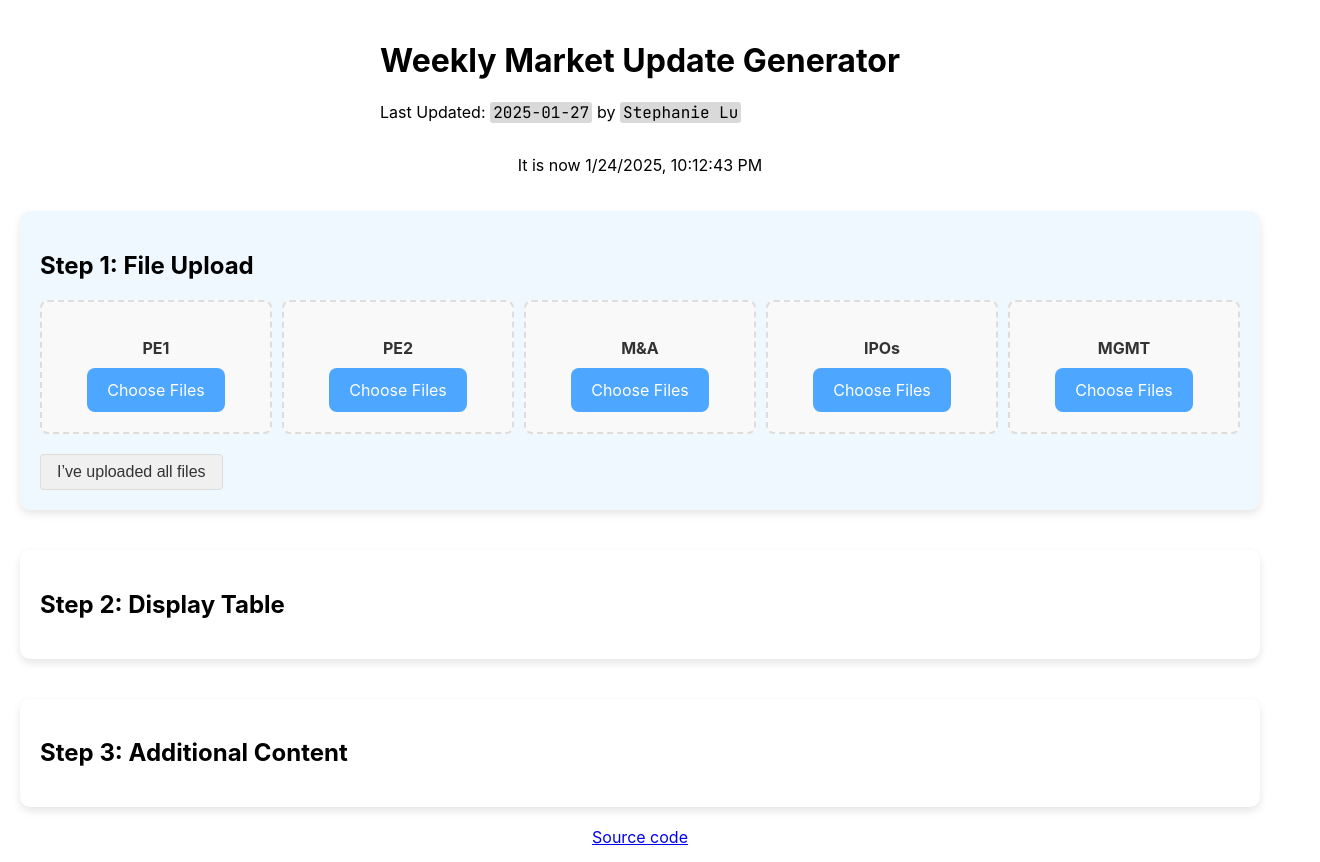
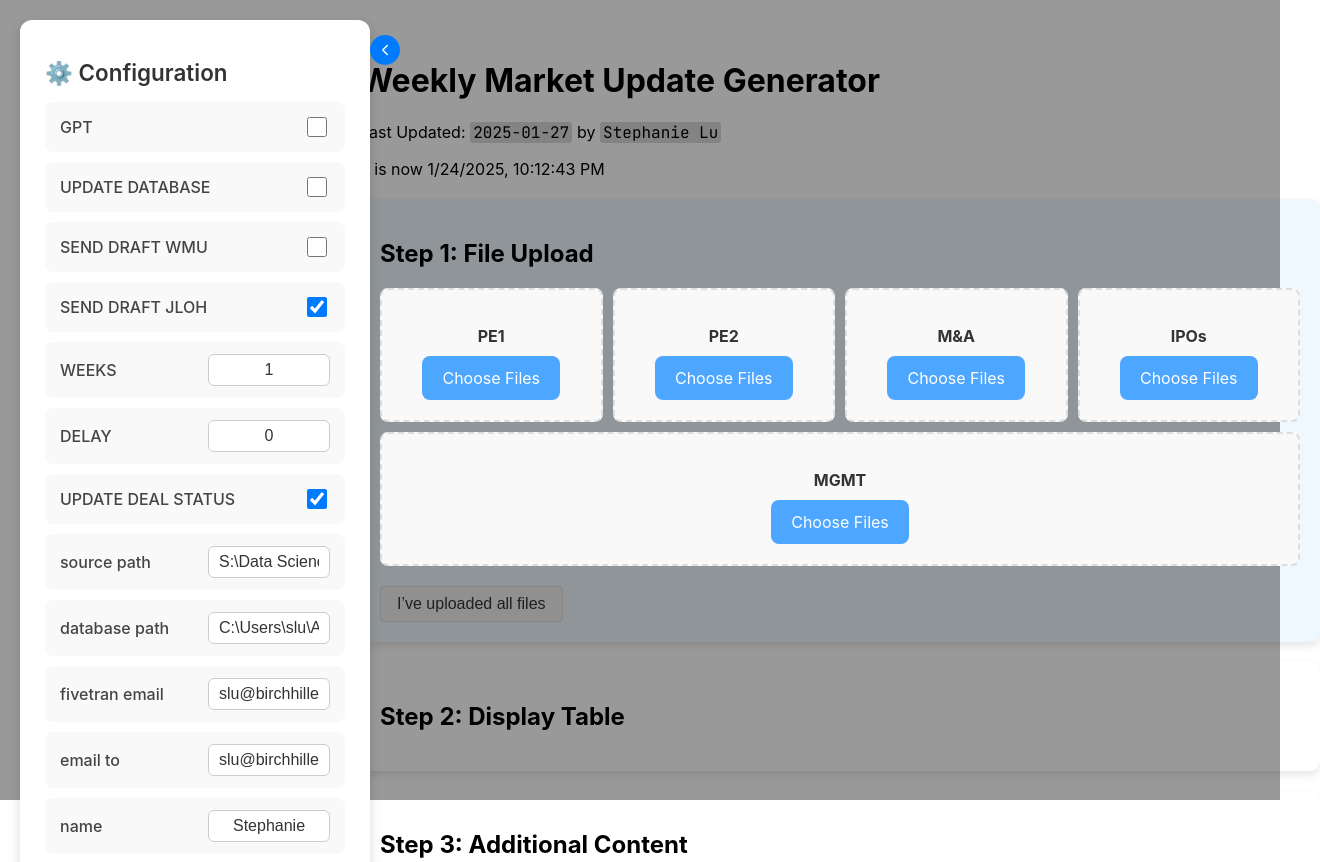
Before and after one commit to slu-bhep/slu-bhep.github.io, a React (Create React App) app: page / in a window 1280 px wide. Shown: the top 862 px of the page, 1320 px wide, since content can reach past the window. Built offline with nearby package versions, Linux system fonts and the light colour scheme.

Commit message:
add side panel for configs

```diff
--- a/package.json
+++ b/package.json
@@ -7,6 +7,7 @@
     "cra-template": "1.2.0",
     "react": "^19.0.0",
     "react-dom": "^19.0.0",
+    "react-icons": "^5.4.0",
     "react-scripts": "5.0.1",
     "styled-components": "^6.1.14",
     "xlsx": "^0.18.5"
--- a/src/App.js
+++ b/src/App.js
@@ -4,19 +4,23 @@ import { Header } from "./components/Header";
 import { Clock } from "./components/Clock";
 import { Footer } from "./components/Footer";
 import { Button } from "./components/Button";
+import { FileUpload } from "./components/FileUpload";
+import Config from "./components/Config";
 import styled from 'styled-components';
-
-import { FileUpload } from "./components/FileUpload";
 
 // Custom styling using styled-components!
 const AppContainer = styled.div`
+  display: flex;
+  width: 100%;
+  max-width: 1400px;
   margin: 0 auto;
-  display: flex;
-  flex-direction: column;
-  align-items: center;
-  justify-content: flex-start;
-  width: 100%;
-  max-width: 1200px;
+  padding: 20px;
+`;
+
+// Main content area
+const MainContent = styled.div`
+  margin-left: 320px; /* Adjust for sidebar width */
+  width: calc(100% - 320px);
   padding: 20px;
 `;
 
@@ -26,7 +30,7 @@ const Section = styled.section`
   margin: 20px 0;
   background-color: ${(props) => props.bgColor || "#fff"};
   border-radius: 10px;
-  box-shadow: ${(props) => props.shadow || "none"};
+  box-shadow: 0px 4px 8px rgba(0, 0, 0, 0.1);
 `;
 
 const FileUploadContainer = styled.div`
@@ -41,12 +45,12 @@ const ButtonContainer = styled.div`
 `;
 
 function App() {
-  const [fileData, setFileData] = useState(null); // State to hold the uploaded file data
-  const [allFilesUploaded, setAllFilesUploaded] = useState(false); // State to track if all files are uploaded
+  const [fileData, setFileData] = useState(null);
+  const [allFilesUploaded, setAllFilesUploaded] = useState(false);
 
   const handleFileUpload = (fileData, label) => {
-    console.log(fileData); // Log the uploaded file data
-    setFileData(fileData); // Set the uploaded file data to state
+    console.log(fileData);
+    setFileData(fileData);
 
     const originalName = fileData.name;
     const extension = originalName.substring(originalName.lastIndexOf('.'));
@@ -72,11 +76,11 @@ function App() {
       })
       .catch((error) => {
         console.error('Error uploading file:', error);
-      })
+      });
   };
 
   const handleAllFilesUploaded = () => {
-    setAllFilesUploaded(true); // Set all files uploaded status to true when button is clicked
+    setAllFilesUploaded(true);
 
     fetch('http://127.0.0.1:5000/process-files', {
       method: 'POST',
@@ -92,9 +96,12 @@ function App() {
 
   return (
     <AppContainer>
+        <Config />
+
+      <MainContent>
         <Header />
         <Clock />
-      <Section bgColor="#f0f8ff" shadow="0px 4px 8px rgba(0, 0, 0, 0.1)">
+        <Section bgColor="#f0f8ff">
           <h2>Step 1: File Upload</h2>
           <FileUploadContainer>
             <FileUpload label="PE1" onFileUpload={(fileData) => handleFileUpload(fileData, "PE1")} />
@@ -108,13 +115,14 @@ function App() {
           </ButtonContainer>
         </Section>
 
-      <Section bgColor="#fff" shadow="0px 4px 8px rgba(0, 0, 0, 0.1)">
+        <Section>
           <h2>Step 2: Display Table</h2>
         </Section>
-      <Section bgColor="#fff" shadow="0px 4px 8px rgba(0, 0, 0, 0.1)">
+        <Section>
           <h2>Step 3: Additional Content</h2>
         </Section>
         <Footer />
+      </MainContent>
     </AppContainer>
   );
 }
--- /dev/null
+++ b/src/components/Config.js
@@ -0,0 +1,202 @@
+import React, { useState } from 'react';
+import styled from 'styled-components';
+import { FiSave, FiChevronLeft, FiChevronRight } from 'react-icons/fi';
+
+// Sidebar Container - Floating Flat Panel
+const SidebarContainer = styled.div`
+  position: fixed;
+  left: ${(props) => (props.collapsed ? '-350px' : '20px')}; /* Moves completely out when collapsed */
+  top: 20px;
+  width: 300px;
+  background: white;
+  border-radius: 12px;
+  box-shadow: 0px 4px 12px rgba(0, 0, 0, 0.15);
+  padding: 20px 25px;
+  transition: all 0.3s ease-in-out;
+  z-index: 1000;
+`;
+
+const BackgroundOverlay = styled.div`
+  position: fixed;
+  top: 0;
+  left: 0;
+  width: 100vw;
+  height: 100vh;
+  background: rgba(0, 0, 0, ${(props) => (props.collapsed ? '0' : '0.4')}); /* No dark grey when collapsed */
+  transition: background 0.3s ease-in-out;
+  pointer-events: ${(props) => (props.collapsed ? 'none' : 'auto')};
+`;
+
+const ToggleButton = styled.button`
+  position: absolute;
+  left: 100%;
+  top: 15px;
+  background: #007bff;
+  color: white;
+  border: none;
+  border-radius: 50%;
+  width: 30px;
+  height: 30px;
+  cursor: pointer;
+  display: flex;
+  align-items: center;
+  justify-content: center;
+  transition: all 0.3s ease;
+
+  &:hover {
+    background: #005bbf;
+  }
+`;
+
+const ConfigHeader = styled.h2`
+  font-size: 1.4rem;
+  font-weight: 600;
+  margin-bottom: 15px;
+  color: #333;
+`;
+
+const ConfigOption = styled.div`
+  display: flex;
+  align-items: center;
+  justify-content: space-between;
+  background: #f9f9f9;
+  border-radius: 8px;
+  padding: 12px 15px;
+  margin-bottom: 10px;
+  transition: all 0.3s ease;
+
+  &:hover {
+    background: #f0f4ff;
+  }
+`;
+
+const Label = styled.label`
+  font-size: 1rem;
+  font-weight: 500;
+  color: #444;
+`;
+
+const Checkbox = styled.input`
+  width: 20px;
+  height: 20px;
+  cursor: pointer;
+  accent-color: #007bff;
+`;
+
+const Input = styled.input`
+  width: 100px;
+  padding: 6px 10px;
+  border: 1px solid #ccc;
+  border-radius: 6px;
+  text-align: center;
+  font-size: 1rem;
+  color: #333;
+  background: #fff;
+  transition: all 0.2s ease;
+
+  &:focus {
+    border-color: #007bff;
+    outline: none;
+  }
+`;
+
+const SaveButton = styled.button`
+  display: flex;
+  align-items: center;
+  justify-content: center;
+  gap: 8px;
+  padding: 10px 15px;
+  font-size: 1rem;
+  font-weight: 500;
+  background: #007bff;
+  color: white;
+  border: none;
+  border-radius: 8px;
+  cursor: pointer;
+  transition: all 0.3s ease;
+
+  &:hover {
+    background: #005bbf;
+  }
+`;
+
+function Config() {
+  const [collapsed, setCollapsed] = useState(false);
+  const [config, setConfig] = useState({
+    GPT: false,
+    UPDATE_DATABASE: false,
+    SEND_DRAFT_WMU: false,
+    SEND_DRAFT_JLOH: true,
+    WEEKS: 1,
+    DELAY: 0,
+    UPDATE_DEAL_STATUS: true,
+    source_path: "S:\\Data Science\\11. Sourcing and Screening\\5. Weekly Market Update",
+    database_path: "C:\\Users\\slu\\AppData\\Local\\Google\\Cloud SDK\\output.csv",
+    fivetran_email: "slu@birchhillequity.com",
+    email_to: "slu@birchhillequity.com",
+    name: "Stephanie",
+  });
+
+  const handleChange = (key, value) => {
+    setConfig((prev) => ({ ...prev, [key]: value }));
+  };
+
+  const saveConfig = () => {
+    console.log("Saving config:", config);
+
+    fetch('http://127.0.0.1:5000/save-config', {
+      method: 'POST',
+      headers: {
+        'Content-Type': 'application/json',
+      },
+      body: JSON.stringify(config),
+    })
+      .then((response) => response.json())
+      .then((data) => {
+        console.log('Config saved:', data);
+      })
+      .catch((error) => {
+        console.error('Error saving config:', error);
+      });
+  };
+
+  return (
+    <>
+      <BackgroundOverlay collapsed={collapsed} onClick={() => setCollapsed(true)} />
+      <SidebarContainer collapsed={collapsed}>
+        <ToggleButton onClick={() => setCollapsed(!collapsed)}>
+          {collapsed ? <FiChevronRight size={18} /> : <FiChevronLeft size={18} />}
+        </ToggleButton>
+
+        {!collapsed && (
+          <>
+            <ConfigHeader>⚙️ Configuration</ConfigHeader>
+            {Object.keys(config).map((key) => (
+              <ConfigOption key={key}>
+                <Label>{key.replace(/_/g, ' ')}</Label>
+                {typeof config[key] === 'boolean' ? (
+                  <Checkbox
+                    type="checkbox"
+                    checked={config[key]}
+                    onChange={(e) => handleChange(key, e.target.checked)}
+                  />
+                ) : (
+                  <Input
+                    type="text"
+                    value={config[key]}
+                    onChange={(e) => handleChange(key, e.target.value)}
+                  />
+                )}
+              </ConfigOption>
+            ))}
+            <SaveButton onClick={saveConfig}>
+              <FiSave size={18} /> Save Config
+            </SaveButton>
+          </>
+        )}
+      </SidebarContainer>
+    </>
+  );
+}
+
+export default Config;
```
Also changed, not shown: api/sourcing/sources/clean/IPOs.csv (added), api/sourcing/sources/clean/M&A.csv (added), api/sourcing/sources/clean/MGMT.csv (added), api/sourcing/sources/clean/PE1.csv (added), api/sourcing/sources/clean/PE2.csv (added), 1 other file (tests, documents, lock files or other folders). Lines whose indentation alone changed are shown as unchanged.
